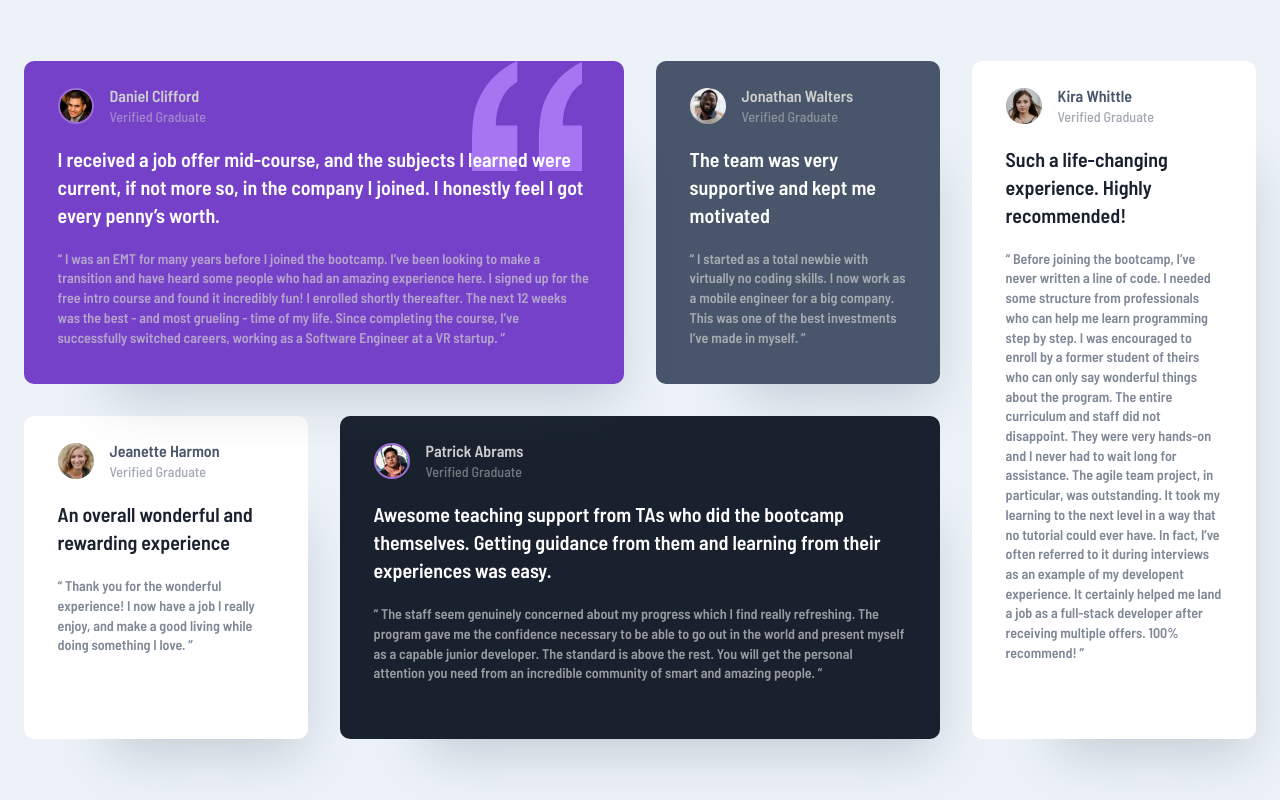
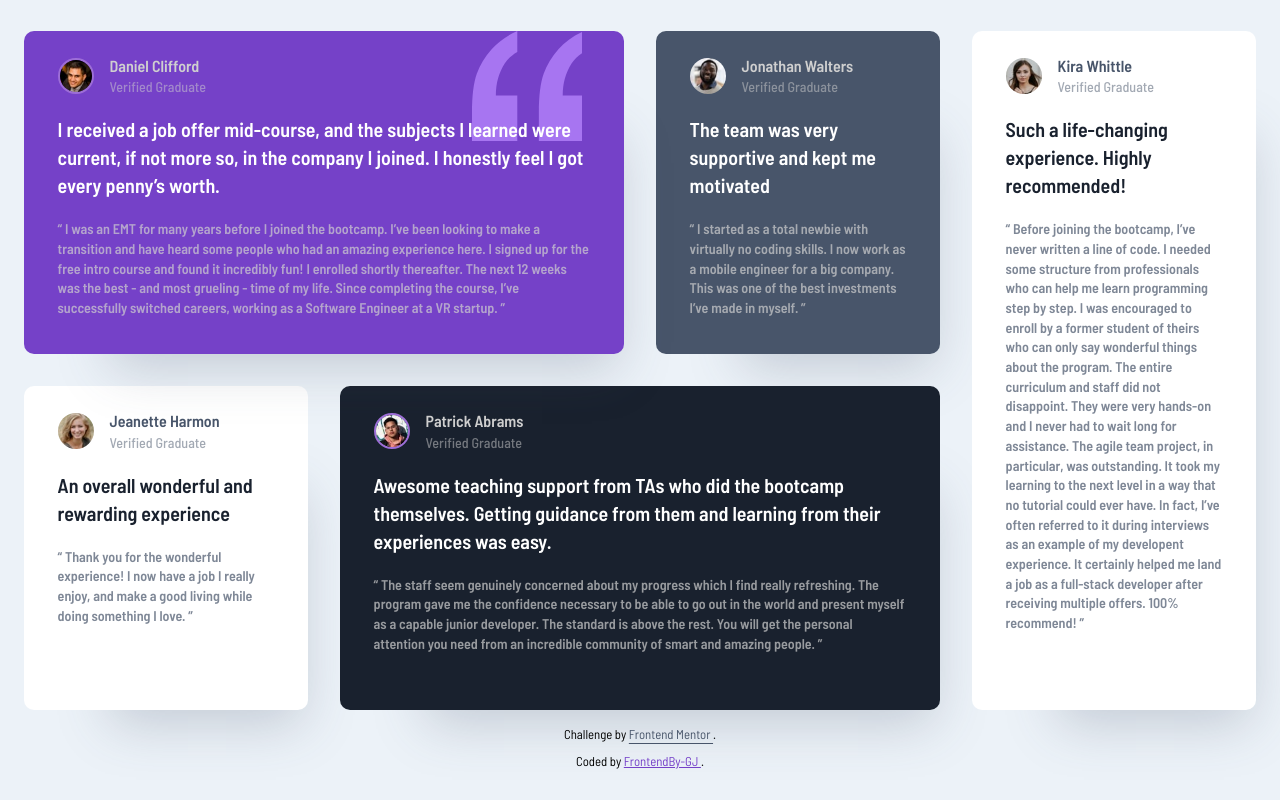
Before and after one commit to FrontendBy-GJ/testimonials-grid-section, a plain HTML site: page index.html in a window 1280 px wide. Drawn offline with Linux system fonts and the light colour scheme.

Commit message:
add and style footer, change title

```diff
--- a/index.html
+++ b/index.html
@@ -13,7 +13,7 @@
     />
     <link rel="stylesheet" href="/styles.css" />
 
-    <title>Frontend Mentor | [Challenge Name Here]</title>
+    <title>Frontend Mentor | Testimonials grid section</title>
   </head>
   <body>
     <main>
@@ -147,11 +147,24 @@
       </article>
     </main>
 
-    <!-- <div class="attribution">
-      Challenge by
-      <a href="https://www.frontendmentor.io?ref=challenge" target="_blank"
-        >Frontend Mentor</a
-      >. Coded by <a href="#">Your Name Here</a>.
-    </div> -->
+    <footer>
+      <p>
+        Challenge by
+        <a tabindex="{0}" href="https://www.frontendmentor.io?ref=challenge">
+          Frontend Mentor
+        </a>
+        .
+      </p>
+      <p>
+        Coded by
+        <a
+          tabindex="{0}"
+          href="https://www.frontendmentor.io/profile/FrontendBy-GJ"
+        >
+          FrontendBy-GJ
+        </a>
+        .
+      </p>
+    </footer>
   </body>
 </html>
--- a/styles.css
+++ b/styles.css
@@ -253,3 +253,30 @@ article {
     grid-row: 1 / -1;
   }
 }
+
+footer {
+  margin-inline: auto;
+  text-align: center;
+  padding-block-start: 1rem;
+  font-size: 0.8rem;
+
+  p:first-of-type {
+    a {
+      color: var(--Very-dark-grayish-blue);
+      text-decoration: underline;
+      text-underline-offset: 4px;
+      transition: text-decoration 200ms ease allow-discrete;
+
+      &:hover {
+        text-decoration: none;
+      }
+    }
+  }
+
+  p:last-of-type {
+    a {
+      color: var(--Moderate-violet);
+    }
+    margin-block-start: 0.7rem;
+  }
+}
```
